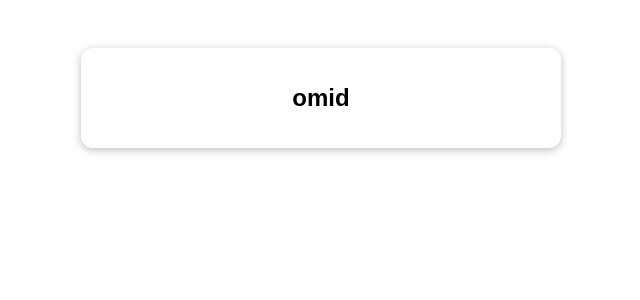
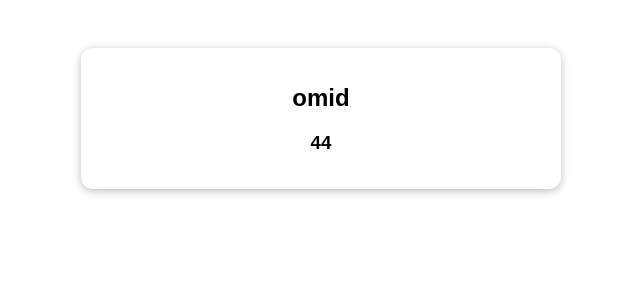
Before and after one commit to itsomid/composition-api-str, a Vue app: page / in a window 1280 px wide. Shown: the top 300 px of the page, without its empty margins (319-959 px from the left). Built offline with nearby package versions, Linux system fonts and the light colour scheme; the HTML template or start-up script is replaced by a standard one.

Commit message:
use reactivity

```diff
--- a/src/App.vue
+++ b/src/App.vue
@@ -1,20 +1,31 @@
 <template>
   <section class="container">
-    <h2>{{ userName }}</h2>
+    <h2>{{ user.name }}</h2>
+    <h3>{{ user.age }}</h3>
   </section>
 </template>
 
 <script>
 // eslint-disable-next-line
-import { ref } from 'vue'
+import {  reactive, toRefs } from 'vue'
 export default {
   setup() {
 
-    let uName = ref("OmidShabani");
+    let user = reactive({
+      name: 'OmidShabani',
+      age: 31
+    });
+    const userRefs = toRefs(user)
+
+    console.log(user);
+    console.log(userRefs);
     setTimeout(function(){
-      uName.value = "omid"
+      user.name = "omid"
+      user.age = 44
     },2000)
-    return { userName: uName };
+
+
+    return { user: user };
   },
 };
 </script>
```
